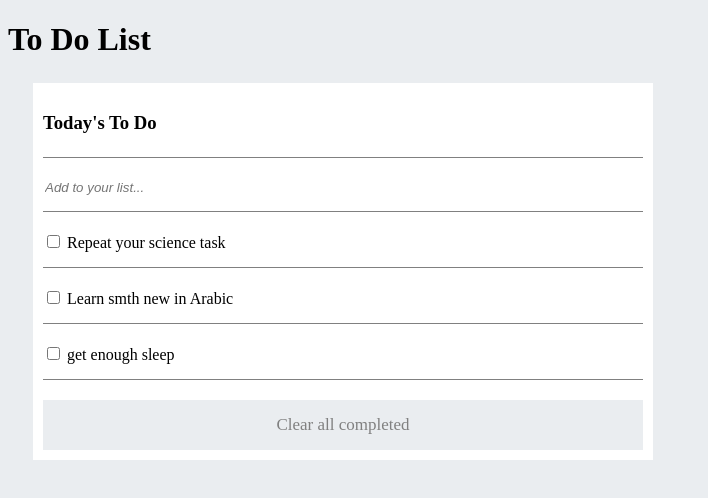
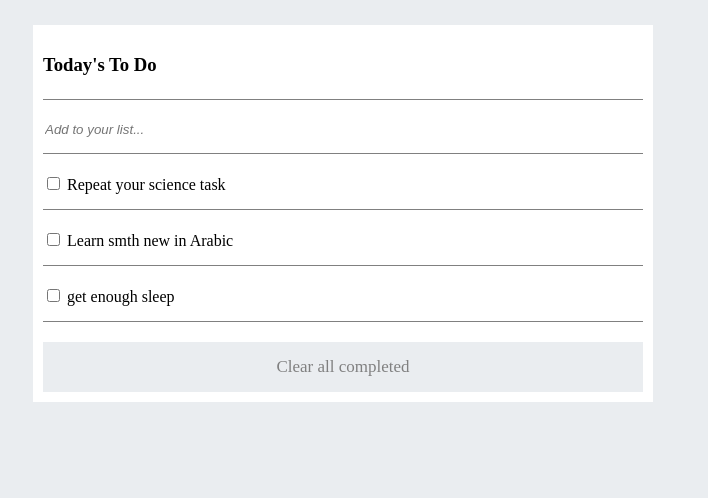
Before and after one commit to Muhammad0602/To-Do-list, a website built with webpack: page src/index.html in a window 1280 px wide. Shown: the whole page, without its empty margins (0-708 px from the left). Built offline with nearby package versions, Linux system fonts and the light colour scheme.

Commit message:
Remove h1 fro html file

```diff
--- a/src/index.html
+++ b/src/index.html
@@ -6,7 +6,6 @@
     <title>To Do List Structure</title>
 </head>
 <body>
-    <h1>To Do List</h1>
    <div class="my-list"></div>
 </body>
 </html>
```
